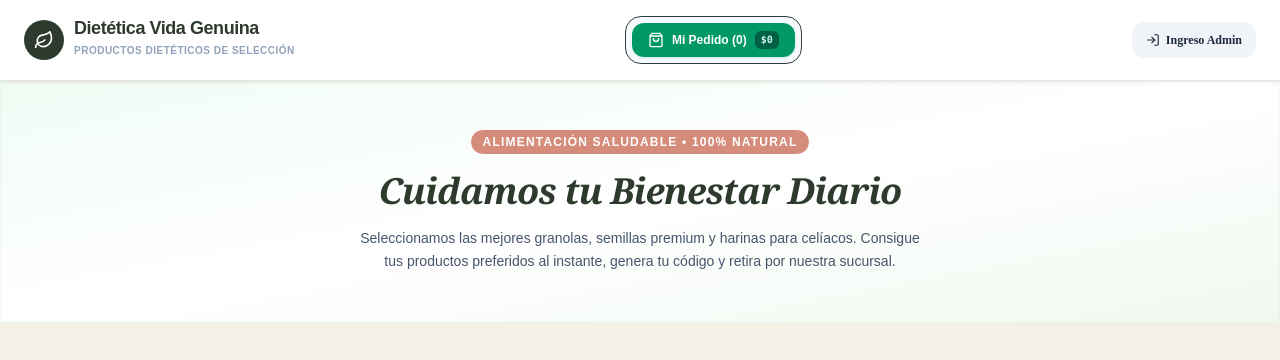
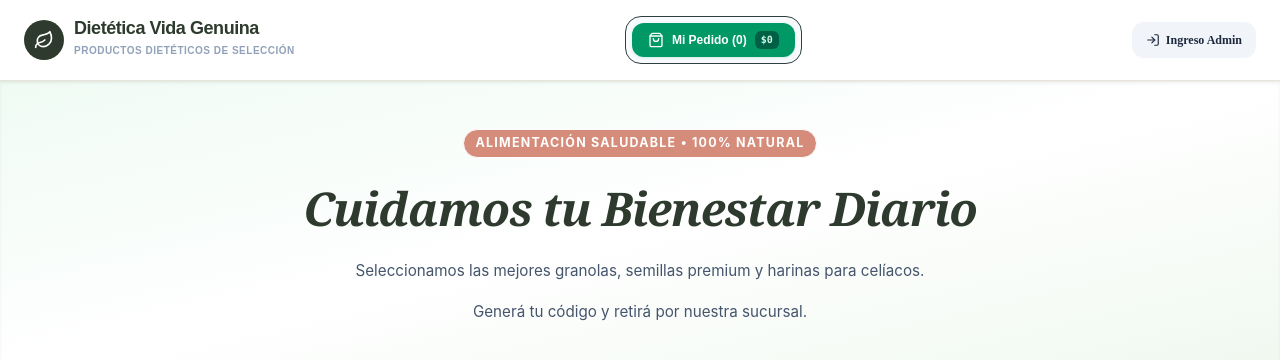
Before and after one commit to dragoprot26-Esp/diet-tica-vida-genuina, a React (Vite) app: page / in a window 1280 px wide. Shown: the top 360 px of the page. Built offline with nearby package versions, Linux system fonts and the light colour scheme.

Commit message:
Add files via upload

```diff
--- a/src/App.tsx
+++ b/src/App.tsx
@@ -12,7 +12,8 @@ import {
 import { Product, StoreConfig, AdminSession, Order, OrderItem, Diet, Category } from './types';
 import {
   INITIAL_PRODUCTS, INITIAL_ORDERS, INITIAL_CONFIG,
-  INITIAL_SESSIONS, INITIAL_DIETS, AVAILABLE_FONTS, CATEGORIES
+  INITIAL_SESSIONS, INITIAL_DIETS, AVAILABLE_FONTS, CATEGORIES,
+  DEFAULT_HERO_LINES, HERO_SIZE_CSS
 } from './data/initialData';
 import QuickViewModal from './components/QuickViewModal';
 import CartModal from './components/CartModal';
@@ -761,18 +762,33 @@ export default function App() {
           {/* Hero Banner / Introduction */}
           <section className="bg-gradient-to-br from-emerald-50/70 via-white to-[#f0f8f0] py-12 px-4 shadow-inner border-b border-emerald-50 preset-bg-section">
             <div className="max-w-4xl mx-auto text-center space-y-4">
-              <span className="bg-emerald-100/70 text-emerald-800 text-[10px] sm:text-xs font-bold px-3 py-1 rounded-full border border-emerald-250 uppercase tracking-widest inline-block preset-badge">
-                ALIMENTACIÓN SALUDABLE • 100% NATURAL
-              </span>
-              <h2
-                className="text-2xl sm:text-4xl font-extrabold tracking-tight preset-serif-title"
-                style={{ color: config.publicTheme.primaryColor }}
-              >
-                Cuidamos tu Bienestar Diario
-              </h2>
-              <p className="text-sm text-slate-600 max-w-xl mx-auto leading-relaxed">
-                Seleccionamos las mejores granolas, semillas premium y harinas para celíacos. Consigue tus productos preferidos al instante, genera tu código y retira por nuestra sucursal.
-              </p>
+              {(config.heroLines && config.heroLines.length ? config.heroLines : DEFAULT_HERO_LINES).map((ln, i) => {
+                if (!ln || !ln.text) return null;
+                const fontObj = AVAILABLE_FONTS.find(f => f.id === ln.font);
+                const style: React.CSSProperties = {
+                  fontFamily: fontObj ? fontObj.cssValue : undefined,
+                  fontSize: HERO_SIZE_CSS[ln.size] || undefined
+                };
+                if (i === 0) {
+                  return (
+                    <span key={i} className="bg-emerald-100/70 text-emerald-800 font-bold px-3 py-1 rounded-full border border-emerald-250 uppercase tracking-widest inline-block preset-badge" style={style}>
+                      {ln.text}
+                    </span>
+                  );
+                }
+                if (i === 1) {
+                  return (
+                    <h2 key={i} className="font-extrabold tracking-tight preset-serif-title" style={{ ...style, color: config.publicTheme.primaryColor }}>
+                      {ln.text}
+                    </h2>
+                  );
+                }
+                return (
+                  <p key={i} className="text-slate-600 max-w-xl mx-auto leading-relaxed" style={style}>
+                    {ln.text}
+                  </p>
+                );
+              })}
             </div>
           </section>
 
--- a/src/components/AdminPortal.tsx
+++ b/src/components/AdminPortal.tsx
@@ -12,7 +12,7 @@ import {
 } from 'lucide-react';
 import { Product, StoreConfig, AdminSession, Order, CustomField, ProductType, Diet, Category } from '../types';
 import BarcodeScannerModal from './BarcodeScannerModal';
-import { AVAILABLE_FONTS } from '../data/initialData';
+import { AVAILABLE_FONTS, DEFAULT_HERO_LINES, HERO_SIZE_OPTIONS } from '../data/initialData';
 
 interface AdminPortalProps {
   products: Product[];
@@ -115,6 +115,16 @@ export default function AdminPortal({
   const [selectedPreset, setSelectedPreset] = useState<'natura_stone' | 'bento_grid' | 'vibrant_palette'>(config.selectedPreset || 'natura_stone');
   const [isSavedNotify, setIsSavedNotify] = useState(false);
 
+  // Cabecera editable de la vidriera (4 renglones, cada uno con letra y tamaño)
+  const [heroLines, setHeroLines] = useState<{ text: string; font: string; size: string }[]>(
+    (config.heroLines && config.heroLines.length)
+      ? config.heroLines.map(l => ({ text: l.text, font: l.font, size: l.size }))
+      : DEFAULT_HERO_LINES.map(l => ({ ...l }))
+  );
+  const updateHeroLine = (i: number, campo: 'text' | 'font' | 'size', valor: string) => {
+    setHeroLines(prev => prev.map((l, idx) => idx === i ? { ...l, [campo]: valor } : l));
+  };
+
   // Acceso del Admin B (colaborador): usuario + clave que se guardan en la nube
   const [collabForm, setCollabForm] = useState({
     username: (collaborators && collaborators[0]?.username) || '',
@@ -356,6 +366,7 @@ export default function AdminPortal({
       waPrefix: profileForm.waPrefix,
       mapEmbedUrl: profileForm.mapEmbedUrl,
       logo: profileForm.logo,
+      heroLines,
       publicTheme,
       adminTheme,
       selectedPreset
@@ -2083,6 +2094,59 @@ export default function AdminPortal({
                   </div>
                 </div>
 
+                {/* Cabecera de la vidriera (Hero) editable */}
+                <div className="bg-slate-50 dark:bg-slate-950/40 p-5 rounded-2xl border border-slate-200/55 space-y-4">
+                  <div>
+                    <h3 className="text-xs uppercase font-extrabold tracking-wider text-slate-500 flex items-center gap-1.5">
+                      <BookOpen className="w-4 h-4 text-emerald-600" /> Cabecera de la Tienda (4 renglones)
+                    </h3>
+                    <p className="text-[11px] text-slate-500 mt-1">Es lo primero que ve el cliente arriba de la tienda. Editá cada renglón con su texto, tipo de letra y tamaño. Dejá un renglón vacío si no lo querés mostrar.</p>
+                  </div>
+                  <div className="space-y-3">
+                    {heroLines.map((ln, i) => (
+                      <div key={i} className="bg-white dark:bg-slate-900 border border-slate-200 dark:border-slate-800 rounded-xl p-3 space-y-2">
+                        <div className="flex items-center gap-2">
+                          <span className="text-[10px] font-bold text-emerald-700 bg-emerald-50 rounded px-1.5 py-0.5 shrink-0">Renglón {i + 1}</span>
+                          <input
+                            type="text"
+                            placeholder={`Texto del renglón ${i + 1}`}
+                            value={ln.text}
+                            onChange={(e) => updateHeroLine(i, 'text', e.target.value)}
+                            className="flex-1 text-xs px-3 py-2 bg-slate-50 dark:bg-slate-950 border border-slate-200 dark:border-slate-800 rounded-lg text-slate-800 dark:text-slate-100 focus:outline-none"
+                          />
+                        </div>
+                        <div className="grid grid-cols-2 gap-2">
+                          <div>
+                            <label className="block text-[9px] font-bold text-slate-400 uppercase tracking-wider mb-1">Tipo de letra</label>
+                            <select
+                              value={ln.font}
+                              onChange={(e) => updateHeroLine(i, 'font', e.target.value)}
+                              className="w-full text-xs px-2 py-1.5 bg-white dark:bg-slate-900 border border-slate-200 dark:border-slate-800 rounded-lg text-slate-800 dark:text-slate-100 focus:outline-none"
+                            >
+                              {AVAILABLE_FONTS.map(f => (
+                                <option key={f.id} value={f.id}>{f.name}</option>
+                              ))}
+                            </select>
+                          </div>
+                          <div>
+                            <label className="block text-[9px] font-bold text-slate-400 uppercase tracking-wider mb-1">Tamaño</label>
+                            <select
+                              value={ln.size}
+                              onChange={(e) => updateHeroLine(i, 'size', e.target.value)}
+                              className="w-full text-xs px-2 py-1.5 bg-white dark:bg-slate-900 border border-slate-200 dark:border-slate-800 rounded-lg text-slate-800 dark:text-slate-100 focus:outline-none"
+                            >
+                              {HERO_SIZE_OPTIONS.map(s => (
+                                <option key={s.id} value={s.id}>{s.name}</option>
+                              ))}
+                            </select>
+                          </div>
+                        </div>
+                      </div>
+                    ))}
+                    <p className="text-[10px] text-slate-400 italic">Los cambios se guardan con el botón "Guardar y Aplicar Cambios" de abajo.</p>
+                  </div>
+                </div>
+
                 {/* Style Presets Panel */}
                 <div className="bg-slate-50 dark:bg-slate-950/40 p-5 rounded-2xl border border-slate-200/55 space-y-4">
                   <div className="flex justify-between items-center">
--- a/src/data/initialData.ts
+++ b/src/data/initialData.ts
@@ -166,9 +166,31 @@ export const INITIAL_ORDERS: Order[] = [
   }
 ];
 
+export const DEFAULT_HERO_LINES = [
+  { text: 'ALIMENTACIÓN SALUDABLE • 100% NATURAL', font: 'Inter', size: 'xs' },
+  { text: 'Cuidamos tu Bienestar Diario', font: 'Playfair Display', size: '2xl' },
+  { text: 'Seleccionamos las mejores granolas, semillas premium y harinas para celíacos.', font: 'Inter', size: 'sm' },
+  { text: 'Generá tu código y retirá por nuestra sucursal.', font: 'Inter', size: 'sm' }
+];
+
+export const HERO_SIZE_OPTIONS = [
+  { id: 'xs', name: 'Muy chico' },
+  { id: 'sm', name: 'Chico' },
+  { id: 'base', name: 'Normal' },
+  { id: 'lg', name: 'Grande' },
+  { id: 'xl', name: 'Muy grande' },
+  { id: '2xl', name: 'Enorme' },
+  { id: '3xl', name: 'Gigante' }
+];
+
+export const HERO_SIZE_CSS: Record<string, string> = {
+  xs: '0.78rem', sm: '0.95rem', base: '1.15rem', lg: '1.6rem', xl: '2.1rem', '2xl': '2.9rem', '3xl': '3.6rem'
+};
+
 export const INITIAL_CONFIG: StoreConfig = {
   name: 'Dietética Vida Genuina',
   logo: 'Leaf', // Icon key
+  heroLines: DEFAULT_HERO_LINES,
   address: 'Av. Juan B. Justo 3450, Palermo, CABA, Argentina',
   phone: '+54 9 11 6543-2101',
   waPrefix: '+549',
--- a/src/types.ts
+++ b/src/types.ts
@@ -84,9 +84,16 @@ export interface Diet {
   createdAt: string;
 }
 
+export interface HeroLine {
+  text: string;
+  font: string; // id de AVAILABLE_FONTS
+  size: string; // token: xs | sm | base | lg | xl | 2xl | 3xl
+}
+
 export interface StoreConfig {
   name: string;
   logo: string; // Base64 or icon name
+  heroLines?: HeroLine[]; // cabecera editable de la vidriera (hasta 4 renglones)
   address: string;
   phone: string;
   waPrefix?: string; // e.g. "+549" primary country code prefix
```
